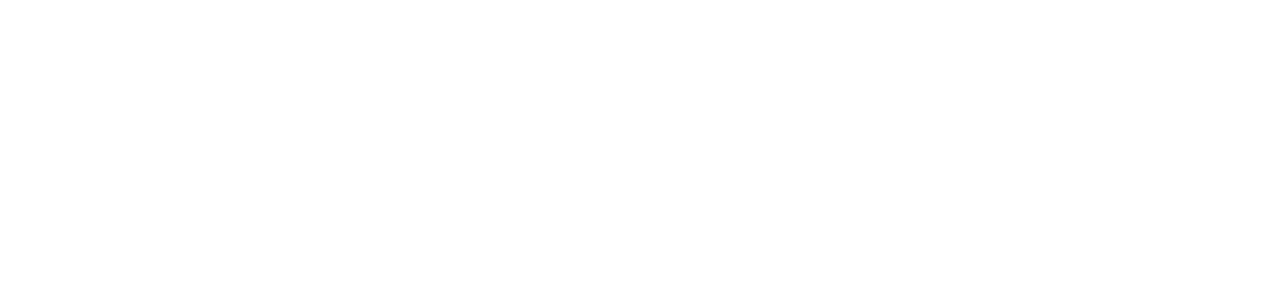
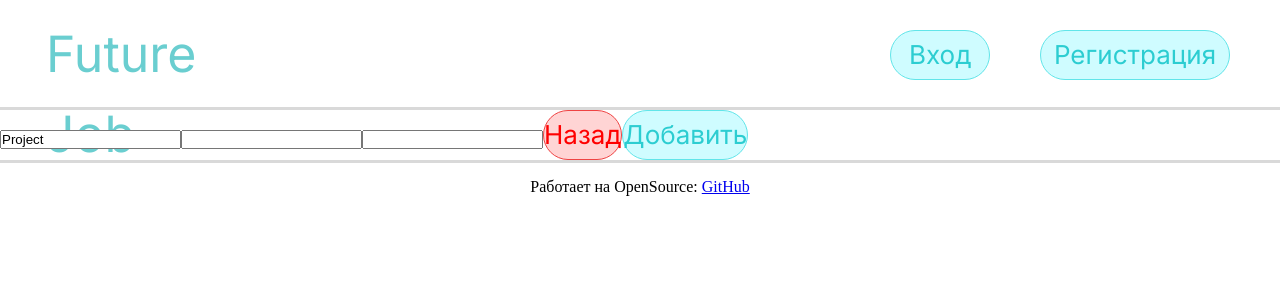
Before and after one commit to ellepheria/digital-portfolio-fj, a Vue app in the folder client/: page /add_project in a window 1280 px wide. Shown: the top 300 px of the page. Built offline with nearby package versions, Linux system fonts and the light colour scheme.

Commit message:
fix projectList, add Catalog page

```diff
--- a/client/src/modules/ProjectsList/components/ProjectsList.vue
+++ b/client/src/modules/ProjectsList/components/ProjectsList.vue
@@ -1,17 +1,24 @@
 <template>
   <project-card
       v-for="project in projectsList"
-      :title="project.title"
-      :short-description="project.short_description"
-      :id="project.id">
+      :number="String(project['id'])"
+      :short-description="project['short_description'] || 'null'"
+      :title="project['title'] || 'null'"
+      :cover_path="project['cover_path']">
   </project-card>
 </template>
 
 <script>
 import ProjectCard from "@/UI/ProjectCard";
+import {baseURI} from "@/api";
 
 export default {
   name: "ProjectsList",
+  methods: {
+    baseURI() {
+      return baseURI
+    }
+  },
   components: {ProjectCard},
   props: {
     projectsList: [],
--- a/client/src/pages/AddProjectPage/components/AddProjectPage.vue
+++ b/client/src/pages/AddProjectPage/components/AddProjectPage.vue
@@ -1,10 +1,66 @@
 <template>
-
+  <Header></Header>
+  <div class="form-container">
+    <form @submit.prevent="addProject" class="form">
+      <input
+          v-model="title"
+          class="title"
+          type="text">
+      <input
+          v-model="shortDescription"
+          type="text"
+          class="short-description">
+      <input
+          v-model="description"
+          type="text"
+          class="description">
+      <RedButton>Назад</RedButton>
+      <BlueButton
+          type="submit">Добавить</BlueButton>
+    </form>
+  </div>
+  <Footer></Footer>
 </template>
 
 <script>
+import Header from "@/UI/Header/components/Header.vue";
+import Footer from "@/UI/Footer/components/Footer.vue";
+import RedButton from "@/UI/Buttons/RedButton/RedButton.vue";
+import BlueButton from "@/UI/Buttons/BlueButton/BlueButton.vue";
+import $http, {baseURI} from "@/api";
+import {getUsername} from "@/helpers";
+
 export default {
-  name: "AddProjectPage"
+  name: "AddProjectPage",
+  components: {BlueButton, RedButton, Footer, Header},
+  data() {
+    return {
+      title: '',
+      shortDescription: '',
+      description: '',
+      images: [],
+      added_links: {},
+    };
+  },
+  methods: {
+    async addProject() {
+      let response;
+      const url = baseURI + 'create_project';
+      const payload = {
+        title: this.title,
+        short_description: this.shortDescription,
+        description: this.description,
+        added_links: [],
+      }
+      await $http.post(url, payload)
+          .then(res => response = res);
+      console.log(response);
+    },
+  },
+  computed: {},
+  created() {
+    this.title = 'Project';
+  },
 }
 </script>
 
--- a/client/src/pages/AddProjectPage/index.js
+++ b/client/src/pages/AddProjectPage/index.js
@@ -9,6 +9,7 @@
         component: import('@/pages/AddProjectPage/components/AddProjectPage.vue'),
         meta: {
             title: 'Добавление проекта',
+            layout: 'default',
         },
     },
 ];
--- /dev/null
+++ b/client/src/pages/CatalogPage/components/CatalogPage.vue
@@ -0,0 +1,36 @@
+<template>
+  <Header></Header>
+  <div class="user-cards-container">
+
+  </div>
+  <Footer></Footer>
+</template>
+
+<script>
+import Header from "@/UI/Header/components/Header.vue";
+import Footer from "@/UI/Footer/components/Footer.vue";
+
+export default {
+  name: "CatalogPage",
+  components: {Footer, Header},
+  data() {
+    return {
+      page: 0,
+      count: 12,
+      userCards: [],
+    };
+  },
+  async created(){
+
+  },
+  methods: {
+
+  }
+}
+</script>
+
+<style scoped>
+.user-cards-container{
+  margin: 40px;
+}
+</style>
--- /dev/null
+++ b/client/src/pages/CatalogPage/index.js
@@ -0,0 +1,16 @@
+import CatalogPage from "@/pages/CatalogPage/components/CatalogPage.vue";
+
+export default CatalogPage;
+
+export const CatalogRoutes = [
+    {
+        path: '/catalog',
+        component: import("@/pages/CatalogPage/components/CatalogPage.vue"),
+        name: 'Catalog',
+        meta: {
+            title: 'Каталог',
+            layout: 'default',
+        },
+    },
+    {},
+]
--- a/client/src/pages/PortfolioPage/components/PortfolioPage.vue
+++ b/client/src/pages/PortfolioPage/components/PortfolioPage.vue
@@ -1,8 +1,10 @@
 <template>
   <Header></Header>
-  <projects-list
-      :projects-list="projectsList"
-  ></projects-list>
+  <div class="projects-container">
+    <projects-list
+        :projects-list="projectsList"
+    ></projects-list>
+  </div>
   <Footer></Footer>
 </template>
 
@@ -23,11 +25,6 @@
       page: 0,
     }
   },
-  computed: {
-    async projectsList() {
-      const { projects } = await this.getProjects()
-    }
-  },
   methods: {
     async getProjects() {
       const username = getUsername();
@@ -40,11 +37,18 @@
     },
   },
   async created() {
-    this.projectsList = (await this.getProjects()).data.json_list;
+    let projectsList = (await this.getProjects()).data.json_list;
+    for (let i = 0; i < projectsList.length; i++) {
+      projectsList[i]['cover_path'] = baseURI + projectsList[i]['cover_path'];
+    }
+    this.projectsList = projectsList;
   }
 }
 </script>
 
 <style scoped>
-
+.projects-container {
+  margin-left: 40px;
+  margin-right: 40px;
+}
 </style>
--- a/client/src/pages/ProjectPage/components/ProjectPage.vue
+++ b/client/src/pages/ProjectPage/components/ProjectPage.vue
@@ -1,7 +1,12 @@
 <template>
   <Header></Header>
   <div class="main-container">
-
+    {{title}}
+    {{short_description}}
+    {{description}}
+    {{cover_path}}
+    {{images}}
+    {{owner}}
   </div>
   <Footer></Footer>
 </template>
--- a/client/src/pages/ProjectPage/index.js
+++ b/client/src/pages/ProjectPage/index.js
@@ -9,7 +9,7 @@
         component: () => import('@/pages/ProjectPage/components/ProjectPage.vue'),
         meta: {
             title: 'Project',
-            layout: 'Project'
+            layout: 'default',
         }
     }
 ];
--- a/client/src/router/index.js
+++ b/client/src/router/index.js
@@ -8,6 +8,7 @@
 import { LikedProjectsRoutes } from "@/pages/LikedProjectsPage";
 import { PortfolioPageRoutes } from "@/pages/PortfolioPage";
 import { AddProjectRoutes } from "@/pages/AddProjectPage";
+import { CatalogRoutes } from "@/pages/CatalogPage";
 
 const routes = [
     ...registrationRoutes,
@@ -19,6 +20,7 @@
     ...LikedProjectsRoutes,
     ...PortfolioPageRoutes,
     ...AddProjectRoutes,
+    ...CatalogRoutes,
 ]
 
 const router = createRouter({
```
Also changed, not shown: 1 other file (tests, documents, lock files or other folders).
